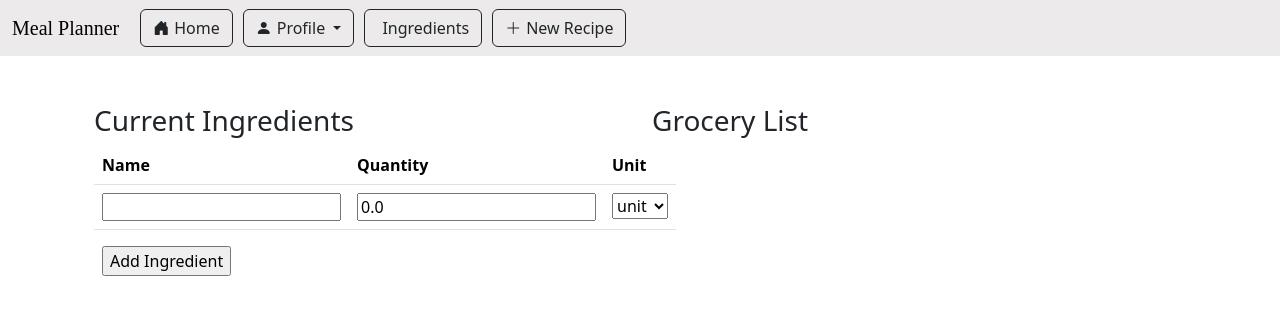
After one commit to a2saur/recipe-app, a Flask app: page /ingredients in a window 1280 px wide. The commit adds this page. Shown: the top 315 px of the page. Run offline with Flask 3, Linux system fonts and the light colour scheme; the visitor is signed in with stand-in values (Sample User, id 1); data comes from the database, SQL or seed files in the repository; both versions use the stored data as it was after the commit; some libraries are stand-ins or nearby versions.

Commit message:
Implemented view/add current ingredients

```diff
--- a/app/main/forms.py
+++ b/app/main/forms.py
@@ -10,11 +10,16 @@ from app import db
 import sqlalchemy as sqla
 from app.main.models import Tag, User, UNIT_OPTIONS
 
+# Subform (no CSRF)
 class IngredientForm(Form):
     ingredient_id = HiddenField()
     ingredientName = StringField('Ingredient Name', default="")
     quantity = FloatField('Quantity', default=0.0, validators=[Optional()])
     unit = SelectField('Unit', choices=UNIT_OPTIONS, default="unit")
+
+# Standalone form
+class IngredientSubmitForm(IngredientForm, FlaskForm):
+    submit = SubmitField('Add Ingredient')
 
 class RecipeForm(FlaskForm):
     title = StringField('Title')
--- a/app/main/models.py
+++ b/app/main/models.py
@@ -71,6 +71,33 @@ class User(db.Model, UserMixin):
     # TODO: update to multiple drafts in further iterations
     def get_drafted_recipe(self):
         return db.session.scalars(sqla.select(Recipe).where(Recipe.is_draft == True).where(Recipe.user_id == self.id)).first()
+
+    # gets all the current ingredients of the user
+    def get_curr_ingredients(self):
+        return db.session.scalars(sqla.select(UserIngredientListUse).where(UserIngredientListUse.user_id==self.id)).all()
+
+    # checks if the ingredient is already in the user's ingredient list
+    def is_already_ingredient(self, ingredient):
+        is_ingredient = db.session.scalars(sqla.select(UserIngredientListUse).where(UserIngredientListUse.user_id==self.id).where(UserIngredientListUse.ingredient_id==ingredient.id)).first()
+        return is_ingredient is not None
+
+    # adds a new ingredient to the user's ingredient list if it is not already in the list; otherwise, does nothing
+    def add_ingredient(self, ingredient, quantity, unit):
+        if not self.is_already_ingredient(ingredient): # if ingredient is not already in user's ingredient list, add it
+            new_ingredient_use = UserIngredientListUse(
+                user_id = self.id,
+                ingredient_id = ingredient.id,
+                amount = quantity,
+                unit = unit
+            )
+            db.session.add(new_ingredient_use)
+        else: # if ingredient is already in user's ingredient list, update the quantity and unit
+            ingredient_use = db.session.scalars(sqla.select(UserIngredientListUse).where(UserIngredientListUse.user_id==self.id).where(UserIngredientListUse.ingredient_id==ingredient.id)).first()
+            ingredient_use.amount = quantity
+            ingredient_use.unit = unit
+        db.session.commit()
+
+
 
 
 class Recipe(db.Model):
@@ -207,3 +234,6 @@ class UserIngredientListUse(db.Model):
     # --- METHODS ---
     def __repr__(self):
         return '<User id: {} - ingredient: {} with {} {}>'.format(self.user_id, self.ingredient_id, self.amount, self.unit)
+
+    def get_name(self):
+        return db.session.scalars(sqla.select(Ingredient.name).where(Ingredient.id == self.ingredient_id)).first()
--- a/app/main/routes.py
+++ b/app/main/routes.py
@@ -6,7 +6,7 @@ from flask_login import current_user, login_required
 
 from app import db
 from app.main.models import Recipe, RecipeIngredientUse, Ingredient, Tag, User, recipe_tags_table
-from app.main.forms import RecipeForm, IngredientForm, EmptyForm, SortForm, EditForm
+from app.main.forms import RecipeForm, IngredientSubmitForm, EmptyForm, SortForm, EditForm
 from app.auth.auth_forms import RegistrationForm
 
 from app.main import main_blueprint as bp_main
@@ -325,3 +325,31 @@ def edit_profile():
         eform.last_name.data = current_user.last_name
         eform.email.data = current_user.email
     return render_template('edit_profile.html', title="Edit Profile", form=eform, user=current_user)
+
+
+@bp_main.route('/ingredients', methods=['GET','POST'])
+# @login_required
+def view_ingredients():
+    iform = IngredientSubmitForm()
+    gform = IngredientSubmitForm()
+
+    curr_ingredients = current_user.get_curr_ingredients()
+    if iform.validate_on_submit():
+        ingredient = db.session.scalars(sqla.select(Ingredient).where(Ingredient.name == iform.ingredientName.data)).first()
+        if not ingredient:
+            ingredient = Ingredient(name=iform.ingredientName.data)
+            db.session.add(ingredient)
+            db.session.commit()
+        current_user.add_ingredient(ingredient, iform.quantity.data, iform.unit.data)
+        flash ('{} added to your ingredient list!'.format(iform.ingredientName.data))
+        return redirect(url_for('main.view_ingredients'))
+
+    if gform.validate_on_submit():
+        ingredient = db.session.scalars(sqla.select(Ingredient).where(Ingredient.name == gform.ingredientName.data)).first()
+        if not ingredient:
+            flash ('{} is not in your ingredient list!'.format(gform.ingredientName.data))
+        else:
+            current_user.add_ingredient(ingredient, 0, "unit")
+            flash ('{} removed from your ingredient list!'.format(gform.ingredientName.data))
+        return redirect(url_for('main.view_ingredients'))
+    return render_template('view_ingredients.html', title="Ingredients", ingredients=curr_ingredients, iform=iform, gform=gform)
--- a/app/main/templates/base.html
+++ b/app/main/templates/base.html
@@ -42,6 +42,12 @@
                         </ul>
                     </li>
 
+                    <li class="nav-item">
+                        <a href="{{ url_for('main.view_ingredients') }}" class="btn btn-outline-dark">
+                            <i class="bi" style="margin-right:5px"></i>Ingredients
+                        </a>
+                    </li>
+
                     {% if current_user.is_certified %}
                         <li class="nav-item dropdown">
                             <a class="dropdown-toggle btn btn-outline-dark" href="#" role="button" data-bs-toggle="dropdown" aria-expanded="false">
--- /dev/null
+++ b/app/main/templates/view_ingredients.html
@@ -0,0 +1,49 @@
+{% extends "base.html" %}
+{% import 'bootstrap_wtf.html' as wtf %}
+
+{% block content %}
+
+<div class="container mt-5">
+    <div class="row">
+        <!-- Current Ingredients List -->
+        <div class="col-md-6">
+            <h3>Current Ingredients</h3>
+            <div class="ingredient-form">
+            <form method="POST">
+                {{ iform.hidden_tag() }}
+                <table class = 'table'>
+                    <!-- Display current ingredients -->
+                    <tr>
+                        <th>Name</th>
+                        <th>Quantity</th>
+                        <th>Unit</th>
+                    </tr>
+                    {% for ingredient in ingredients %}
+                    <tr>
+                        <td>{{ ingredient.get_name() }}</td>
+                        <td>{{ ingredient.amount }}</td>
+                        <td>{{ ingredient.unit }}</td>
+                    </tr>
+                    {% endfor %}
+
+
+                    <!-- Form to add new ingredient -->
+                    <tr>
+                        <td>{{ iform.ingredientName() }}</td>
+                        <td>{{ iform.quantity() }}</td>
+                        <td>{{ iform.unit() }}</td>
+                    </tr>
+                </table>
+                <div class="mt-3 ms-2">{{ iform.submit() }}</div>
+            </form>
+            </div>
+        </div>
+
+        <!-- Grocery List -->
+        <div class="col-md-6">
+            <h3>Grocery List</h3>
+
+        </div>
+    </div>
+</div>
+{% endblock %}
```
Also changed, not shown: meal_planner.db.
